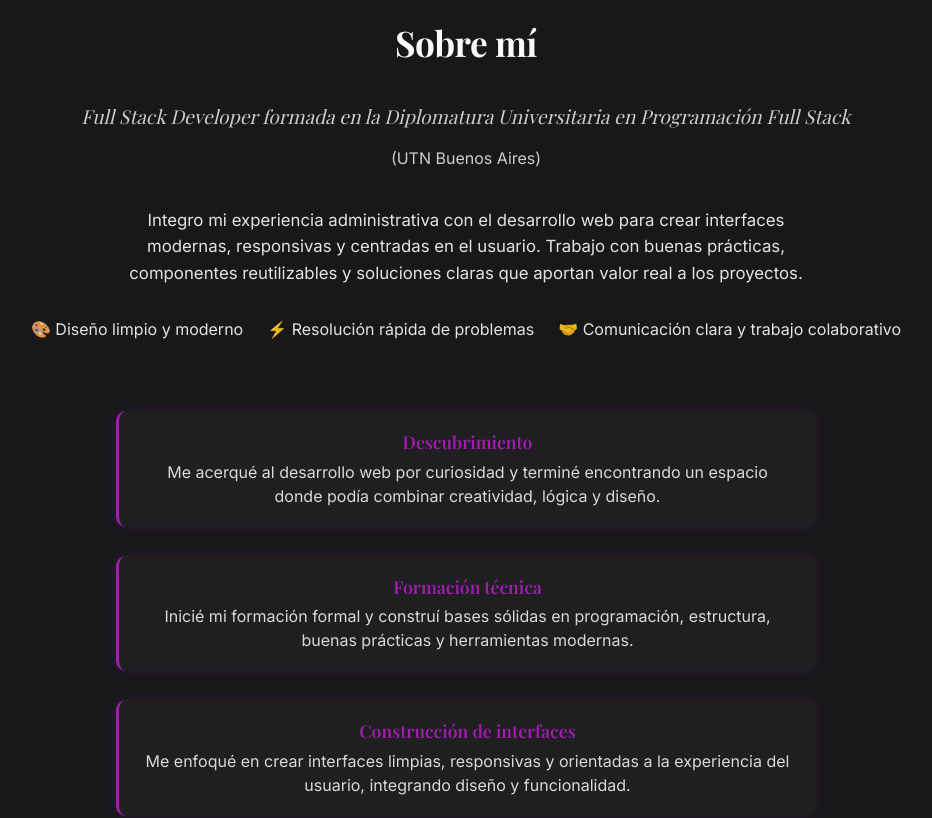
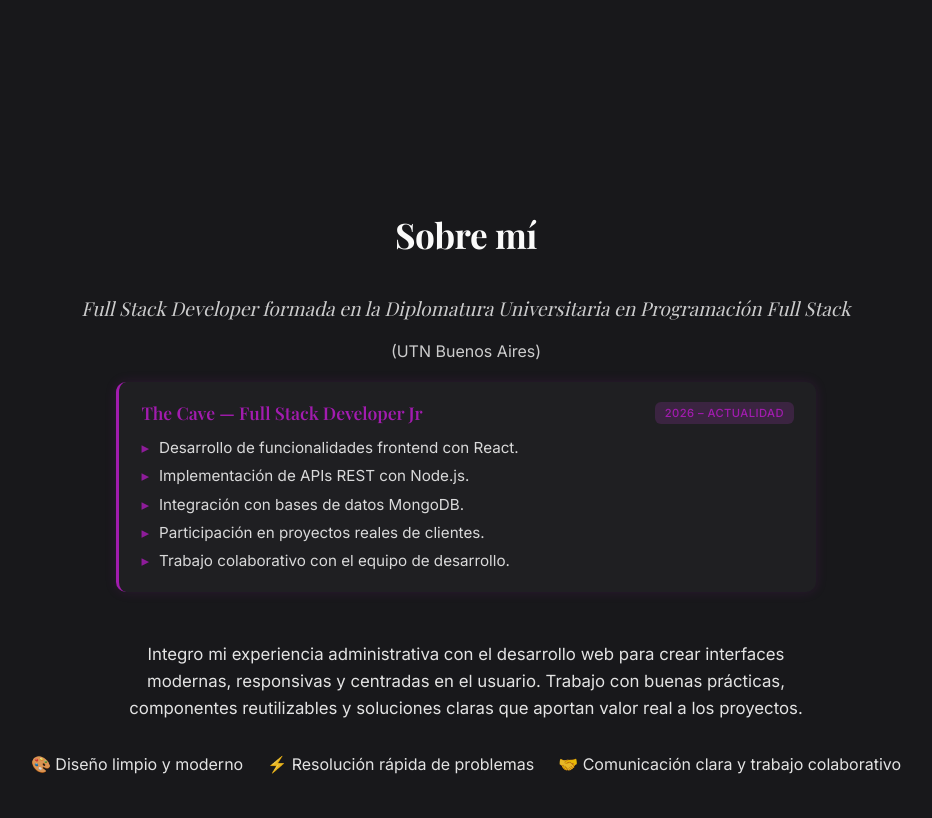
Before and after one commit to rocioayuntamagi/mi-portfolio, a Next.js app: page / in a window 1280 px wide. Shown: the part 1540-2358 px from the top of the page, without its empty margins (174-1106 px from the left). Built offline with nearby package versions, Linux system fonts and the light colour scheme; a web font is replaced by a local one.

Commit message:
feat: agregar experiencia laboral en The Cave al About

```diff
--- a/src/app/components/About.tsx
+++ b/src/app/components/About.tsx
@@ -23,6 +23,21 @@ export default function About() {
   (UTN Buenos Aires)
 </h4>
 
+      <div className="about-experience">
+        <div className="journey-step experience-card">
+          <div className="experience-header">
+            <h4>The Cave — Full Stack Developer Jr</h4>
+            <span className="experience-period">2026 – Actualidad</span>
+          </div>
+          <ul className="experience-list">
+            <li>Desarrollo de funcionalidades frontend con React.</li>
+            <li>Implementación de APIs REST con Node.js.</li>
+            <li>Integración con bases de datos MongoDB.</li>
+            <li>Participación en proyectos reales de clientes.</li>
+            <li>Trabajo colaborativo con el equipo de desarrollo.</li>
+          </ul>
+        </div>
+      </div>
 
       <p className="about-text">
        Integro mi experiencia administrativa con el desarrollo web para crear interfaces modernas, responsivas y centradas en el usuario. Trabajo con buenas prácticas, componentes reutilizables y soluciones claras que aportan valor real a los proyectos.
--- a/src/app/globals.css
+++ b/src/app/globals.css
@@ -501,7 +501,8 @@ html {
 
 .portfolio-about {
   width: 100%;
-  height: 100vh;
+  height: auto;
+  min-height: 100vh;
   max-width: 900px;
   padding: 3rem 2rem;
   margin: 0 auto;
@@ -625,6 +626,66 @@ html {
   margin: 0;
   opacity: 0.85;
   line-height: 1.5;
+}
+
+/* Experiencia laboral */
+.about-experience {
+  max-width: 700px;
+  width: 100%;
+  margin-bottom: 2rem;
+}
+
+.experience-card {
+  text-align: left;
+}
+
+.experience-header {
+  display: flex;
+  justify-content: space-between;
+  align-items: center;
+  flex-wrap: wrap;
+  gap: 0.6rem;
+  margin-bottom: 0.8rem;
+}
+
+.experience-header h4 {
+  margin: 0;
+}
+
+.experience-period {
+  font-size: 0.7rem;
+  font-weight: 500;
+  letter-spacing: 0.04em;
+  text-transform: uppercase;
+  padding: 0.25rem 0.6rem;
+  border-radius: 6px;
+  background: rgba(217, 70, 239, 0.15);
+  color: var(--accent);
+  white-space: nowrap;
+}
+
+.experience-list {
+  list-style: none;
+  padding: 0;
+  margin: 0;
+  display: flex;
+  flex-direction: column;
+  gap: 0.35rem;
+}
+
+.experience-list li {
+  position: relative;
+  padding-left: 1.1rem;
+  font-size: 0.95rem;
+  line-height: 1.5;
+  opacity: 0.85;
+}
+
+.experience-list li::before {
+  content: "▸";
+  position: absolute;
+  left: 0;
+  color: var(--accent);
 }
 
 /* ============================================================
```
